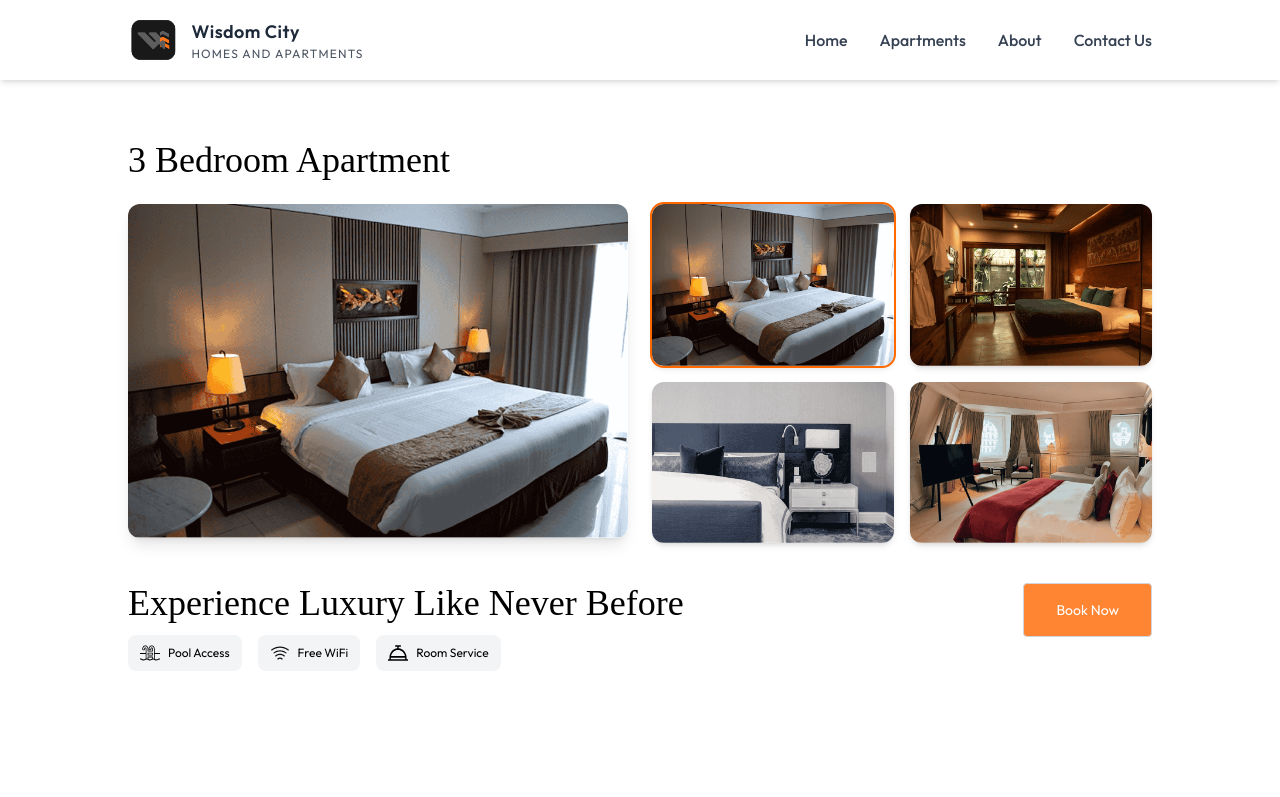
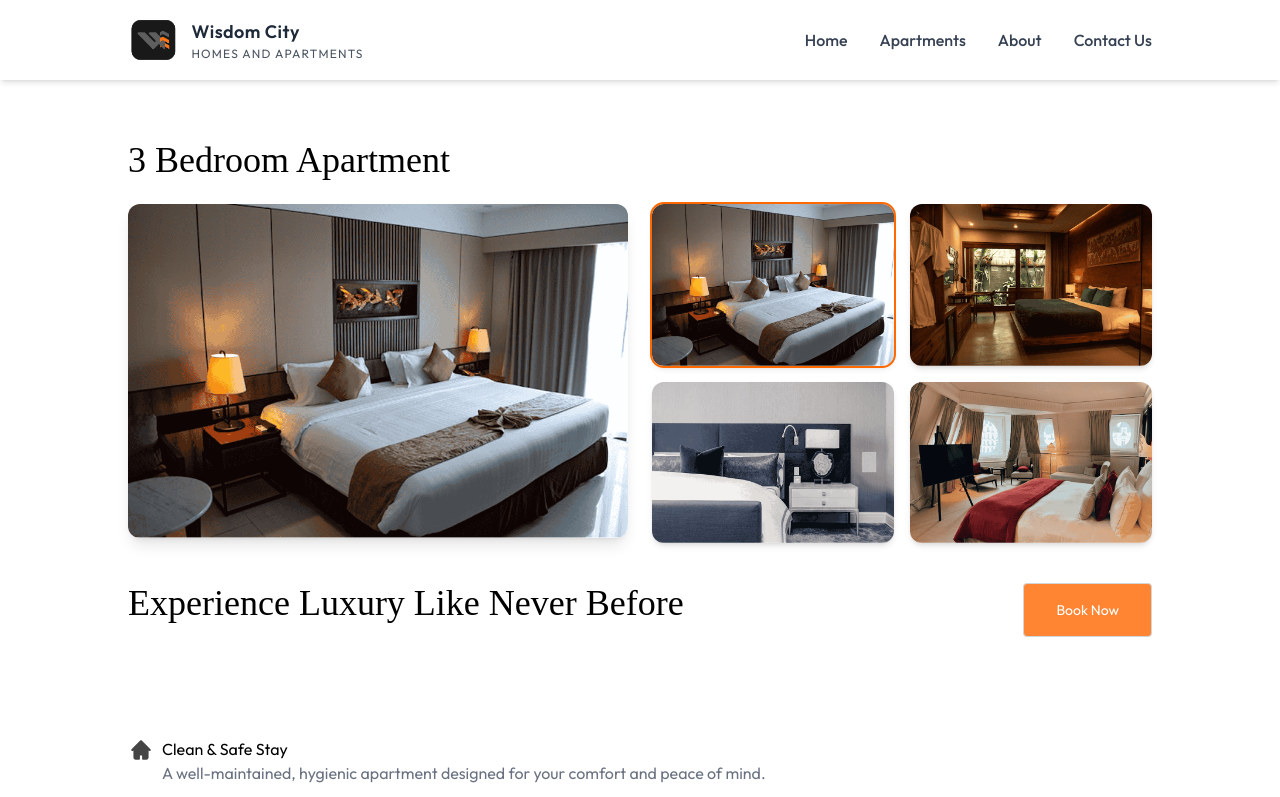
Before and after one commit to ehigie22/wisdom-city-apartments, a React (Vite) app: page /apartments/1 in a window 1280 px wide. Shown: the top 797 px of the page. Built offline with nearby package versions, Linux system fonts and the light colour scheme; a web font is replaced by a local one.

Commit message:
Removed the facilityicons

```diff
--- a/src/pages/RoomDetails.jsx
+++ b/src/pages/RoomDetails.jsx
@@ -70,14 +70,14 @@
             Experience Luxury Like Never Before
           </h1>
 
-          <div className='flex flex-wrap items-center mt-3 mb-6 gap-4'>
+          {/* <div className='flex flex-wrap items-center mt-3 mb-6 gap-4'>
             {apartment.amenities.map((item, index) => (
               <div key={index} className='flex items-center gap-2 px-3 py-2 rounded-lg bg-gray-100'>
                 <img className='w-5 h-5' src={facilityIcons[item]} alt={item} />
                 <p className='text-xs'>{item}</p>
               </div>
             ))}
-          </div>
+          </div> */}
         </div>
 
         {/* <p className='text-2xl font-medium'>
```
